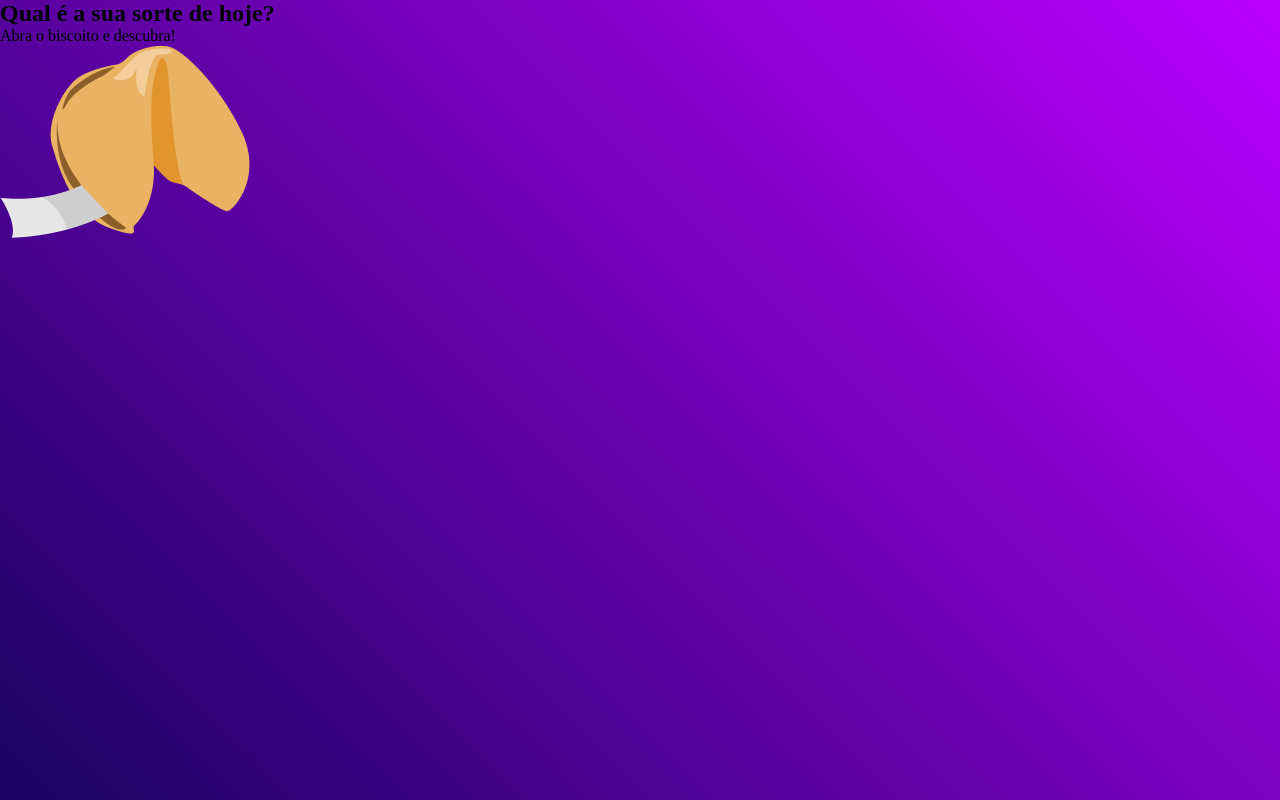
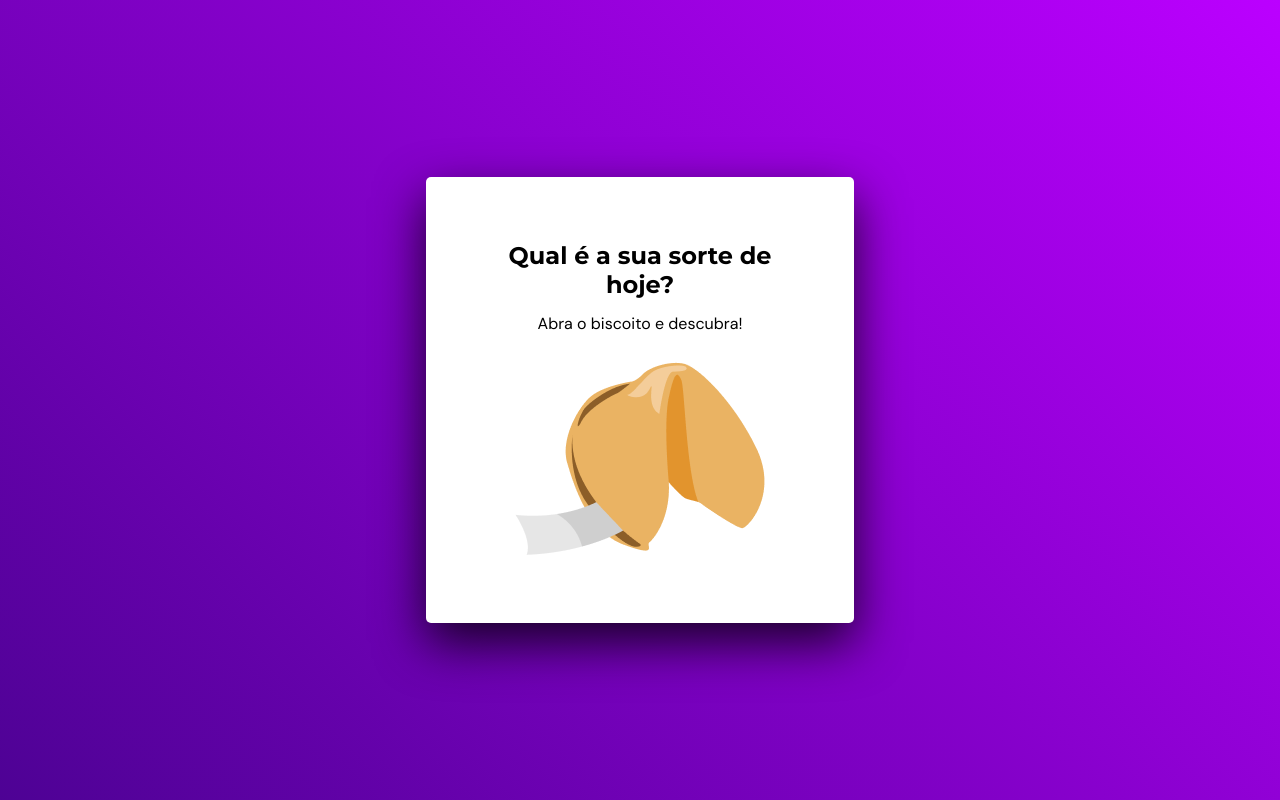
Before and after one commit to joeyanovich/biscoito-da-sorte, a plain HTML site: page index.html in a window 1280 px wide. Shown: the top 800 px of the page. Drawn offline with Linux system fonts and the light colour scheme.

Commit message:
style 💄: add css to initial box

```diff
--- a/css/styles.css
+++ b/css/styles.css
@@ -1,3 +1,8 @@
+:root {
+  --h2: #34355B
+  --p: #34355B
+}
+
 * {
   margin: 0;
   padding: 0;
@@ -5,6 +10,95 @@
 }
 
 body {
+  display: flex;
+  justify-content: center;
+  align-items: center;
   height: 100vh;
+
+  padding: 0 2rem;
+  margin-bottom: 1000px;
+
+  background-size: 200% 200%;
+  animation: bgAnimation 10s ease infinite;
+
   background: linear-gradient(45deg, #190361 0%, #B0F 100%);
 }
+
+@keyframes bgAnimation {
+  0% {
+    background-position: 0% 50%;
+  }
+  50% {
+    background-position: 100% 50%;
+  }
+  100% {
+    background-position: 0% 50%;
+  }
+}
+
+.container {
+  width: 100%;
+  width: 26.75rem;
+  display: flex;
+  justify-content: center;
+  align-items: center;
+  flex-direction: column;
+  gap: 1.75rem;
+
+  padding: 4rem;
+
+  border-radius: 5px;
+  background: #FFFFFF;
+  box-shadow: 0px 20px 50px 0px rgba(0, 0, 0, 0.80);
+}
+
+.text {
+  display: flex;
+  flex-direction: column;
+  align-items: center;
+  gap: 0.875rem;
+}
+
+.text h2 {
+  font-family: "Montserrat", sans-serif;
+  font-size: 1.5rem;
+  font-weight: 700;
+  text-align: center;
+
+  color: var(--h2);
+}
+
+.text p {
+  font-family: "DM Sans", sans-serif;
+  font-size: 1rem;
+  font-weight: 400;
+  text-align: center;
+
+  color: var(--p);
+}
+
+button {
+  all: unset;
+  cursor: pointer;
+}
+
+button:hover {
+  animation: cookieAnimation 0.2s infinite;
+}
+
+button img {
+  width: 100%;
+  max-width: 15.625rem;
+}
+
+@keyframes cookieAnimation {
+  0% {
+    transform: rotate(5deg);
+  }
+  50% {
+    transform: rotate(-5deg);
+  }
+  100% {
+    transform: rotate(5deg);
+  }
+}
--- a/index.html
+++ b/index.html
@@ -20,9 +20,13 @@
 
 <body>
   <div class="container">
-    <h2>Qual é a sua sorte de hoje?</h2>
-    <p>Abra o biscoito e descubra!</p>
-    <img src="./assets/biscoito-fechato.png" alt="">
+    <div class="text">
+      <h2>Qual é a sua sorte de hoje?</h2>
+      <p>Abra o biscoito e descubra!</p>
+    </div>
+    <button>
+      <img src="./assets/biscoito-fechato.png" alt="">
+    </button>
   </div>
 
   <script src="./js/script.js"></script>
```
